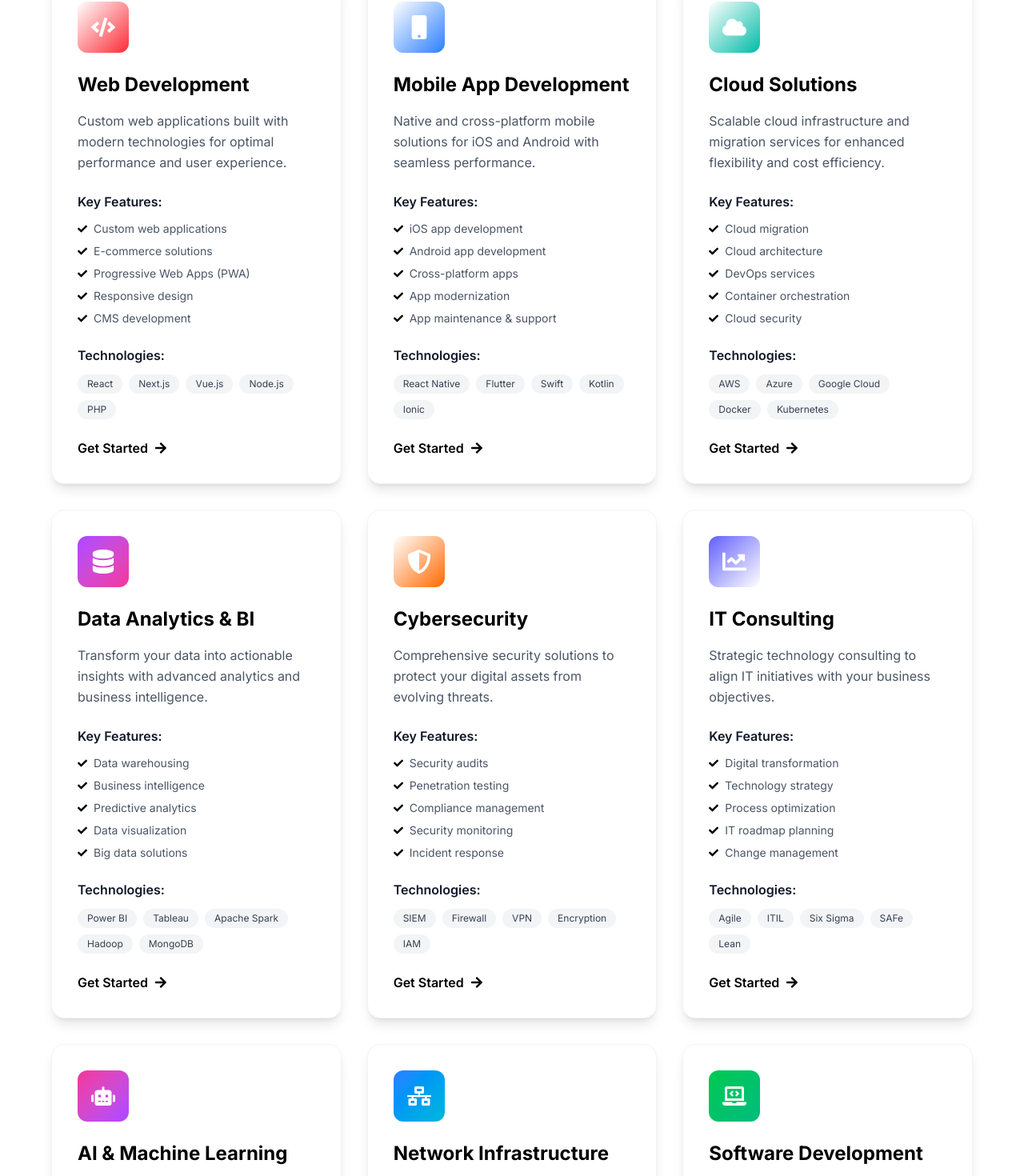
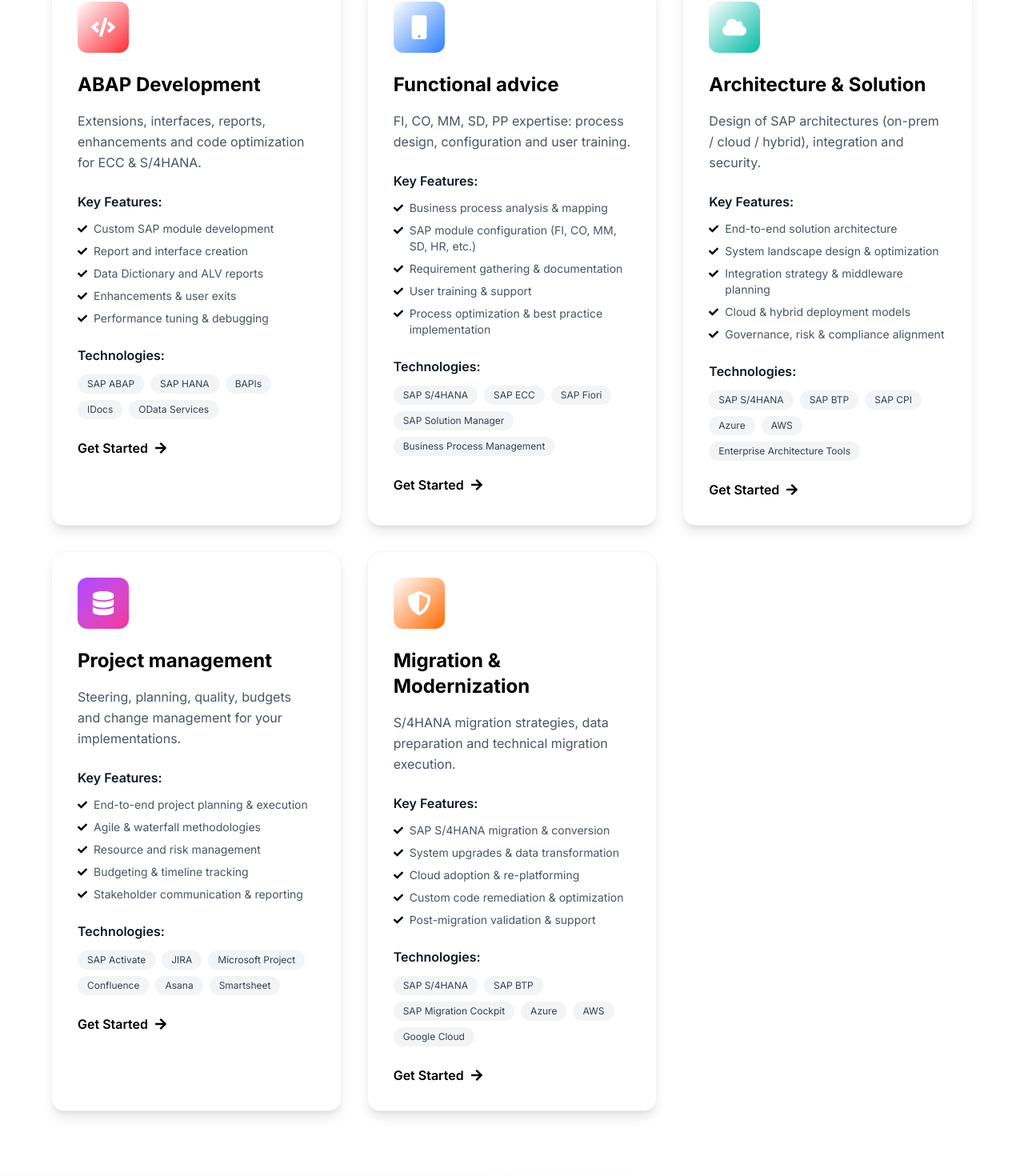
Before and after one commit to itrigerinnovationspvtltd/itbridgeglobal, a React (Vite) app: page /services in a window 1280 px wide. Shown: the part 828-2298 px from the top of the page at 80% size. Built offline with nearby package versions, Linux system fonts and the light colour scheme.

Commit message:
Content updated

```diff
--- a/src/components/Footer.jsx
+++ b/src/components/Footer.jsx
@@ -12,10 +12,11 @@ const Footer = () => {
   ];
 
   const services = [
-    'Web Development',
-    'Mobile App Development',
-    'Cloud Solutions',
-    'IT Consulting',
+    'ABAP Development',
+    'Functional advice',
+    'Architecture & Solution',
+    'Project management',
+    'Migration & Modernization',
   ];
 
   const socialLinks = [
--- a/src/components/Navbar.jsx
+++ b/src/components/Navbar.jsx
@@ -75,6 +75,13 @@ const Navbar = () => {
                 Get Started →
               </Link>
             </motion.div>
+              {/* Language Selector */}
+            <select className="ml-4 px-3 py-2 border border-gray-300 rounded-lg text-gray-700 bg-white hover:border-primary hover:text-primary focus:outline-none focus:ring-2 focus:ring-primary"
+            >
+              <option value="en">English</option>
+              <option value="fr">French</option>
+            </select>
+
           </div>
 
           {/* Mobile Menu Button */}
--- a/src/pages/About.jsx
+++ b/src/pages/About.jsx
@@ -209,7 +209,7 @@ const About = () => {
             className="text-center mb-16"
           >
             <h2 className="text-4xl md:text-5xl font-bold mb-4">
-              Our <span className="bg-gradient-to-r from-primary-orange to-primary-teal bg-clip-text text-transparent">Values</span>
+              Our <span className="bg-gradient-to-r from-primary to-accent bg-clip-text text-transparent">Values</span>
             </h2>
             <p className="text-xl text-gray-600 max-w-2xl mx-auto">
               The principles that guide everything we do
@@ -252,7 +252,7 @@ const About = () => {
             className="text-center mb-16"
           >
             <h2 className="text-4xl md:text-5xl font-bold mb-4">
-              Meet Our <span className="bg-gradient-to-r from-primary-teal to-primary-green bg-clip-text text-transparent">Team</span>
+              Meet Our <span className="bg-gradient-to-r from-primary to-accent bg-clip-text text-transparent">Team</span>
             </h2>
             <p className="text-xl text-gray-600 max-w-2xl mx-auto">
               The brilliant minds behind our success
@@ -303,7 +303,7 @@ const About = () => {
             className="text-center mb-16"
           >
             <h2 className="text-4xl md:text-5xl font-bold mb-4">
-              Certifications & <span className="bg-gradient-to-r from-primary-orange to-primary-teal bg-clip-text text-transparent">Awards</span>
+              Certifications & <span className="bg-gradient-to-r from-primary to-accent bg-clip-text text-transparent">Awards</span>
             </h2>
             <p className="text-xl text-gray-600 max-w-2xl mx-auto">
               Recognition of our commitment to excellence
--- a/src/pages/Home.jsx
+++ b/src/pages/Home.jsx
@@ -9,39 +9,33 @@ const Home = () => {
   const services = [
     {
       icon: FaCode,
-      title: 'Web Development',
-      description: 'Custom web applications built with modern technologies for optimal performance.',
+      title: 'ABAP Development',
+      description: 'Extensions, interfaces, reports, enhancements and code optimization for ECC & S/4HANA.',
       color: 'from-primary-orange to-red-500'
     },
     {
       icon: FaMobile,
-      title: 'Mobile App Development',
-      description: 'Native and cross-platform mobile solutions for iOS and Android.',
+      title: 'Functional advice',
+      description: 'FI, CO, MM, SD, PP expertise: process design, configuration and user training.',
       color: 'from-primary-teal to-blue-500'
     },
     {
       icon: FaCloud,
-      title: 'Cloud Solutions',
-      description: 'Scalable cloud infrastructure and migration services for your business.',
+      title: 'Architecture & Solution',
+      description: 'Design of SAP architectures (on-prem / cloud / hybrid), integration and security.',
       color: 'from-primary-green to-teal-500'
     },
     {
       icon: FaDatabase,
-      title: 'Data Analytics',
-      description: 'Transform your data into actionable insights with advanced analytics.',
+      title: 'Project management',
+      description: 'Steering, planning, quality, budgets and change management for your implementations.',
       color: 'from-purple-500 to-pink-500'
     },
     {
       icon: FaShieldAlt,
-      title: 'Cybersecurity',
-      description: 'Comprehensive security solutions to protect your digital assets.',
+      title: 'Migration & Modernization',
+      description: 'S/4HANA migration strategies, data preparation and technical migration execution.',
       color: 'from-primary-red to-orange-500'
-    },
-    {
-      icon: FaChartLine,
-      title: 'IT Consulting',
-      description: 'Strategic technology consulting to drive business growth.',
-      color: 'from-indigo-500 to-primary-teal'
     },
   ];
 
--- a/src/pages/Services.jsx
+++ b/src/pages/Services.jsx
@@ -10,172 +10,172 @@ const Services = () => {
   const allServices = [
     {
       icon: FaCode,
-      title: 'Web Development',
-      description: 'Custom web applications built with modern technologies for optimal performance and user experience.',
+      title: 'ABAP Development',
+      description: 'Extensions, interfaces, reports, enhancements and code optimization for ECC & S/4HANA.',
       color: 'from-primary-orange to-red-500',
       features: [
-        'Custom web applications',
-        'E-commerce solutions',
-        'Progressive Web Apps (PWA)',
-        'Responsive design',
-        'CMS development'
+        'Custom SAP module development',
+    'Report and interface creation',
+    'Data Dictionary and ALV reports',
+    'Enhancements & user exits',
+    'Performance tuning & debugging'
       ],
-      technologies: ['React', 'Next.js', 'Vue.js', 'Node.js', 'PHP']
+      technologies: ['SAP ABAP', 'SAP HANA', 'BAPIs', 'IDocs', 'OData Services']
     },
     {
       icon: FaMobile,
-      title: 'Mobile App Development',
-      description: 'Native and cross-platform mobile solutions for iOS and Android with seamless performance.',
+      title: 'Functional advice',
+      description: 'FI, CO, MM, SD, PP expertise: process design, configuration and user training.',
       color: 'from-primary-teal to-blue-500',
       features: [
-        'iOS app development',
-        'Android app development',
-        'Cross-platform apps',
-        'App modernization',
-        'App maintenance & support'
+        'Business process analysis & mapping',
+    'SAP module configuration (FI, CO, MM, SD, HR, etc.)',
+    'Requirement gathering & documentation',
+    'User training & support',
+    'Process optimization & best practice implementation'
       ],
-      technologies: ['React Native', 'Flutter', 'Swift', 'Kotlin', 'Ionic']
+      technologies: ['SAP S/4HANA', 'SAP ECC', 'SAP Fiori', 'SAP Solution Manager', 'Business Process Management']
     },
     {
       icon: FaCloud,
-      title: 'Cloud Solutions',
-      description: 'Scalable cloud infrastructure and migration services for enhanced flexibility and cost efficiency.',
+      title: 'Architecture & Solution',
+      description: 'Design of SAP architectures (on-prem / cloud / hybrid), integration and security.',
       color: 'from-primary-green to-teal-500',
       features: [
-        'Cloud migration',
-        'Cloud architecture',
-        'DevOps services',
-        'Container orchestration',
-        'Cloud security'
+        'End-to-end solution architecture',
+    'System landscape design & optimization',
+    'Integration strategy & middleware planning',
+    'Cloud & hybrid deployment models',
+    'Governance, risk & compliance alignment'
       ],
-      technologies: ['AWS', 'Azure', 'Google Cloud', 'Docker', 'Kubernetes']
+      technologies: ['SAP S/4HANA', 'SAP BTP', 'SAP CPI', 'Azure', 'AWS', 'Enterprise Architecture Tools']
     },
     {
       icon: FaDatabase,
-      title: 'Data Analytics & BI',
-      description: 'Transform your data into actionable insights with advanced analytics and business intelligence.',
+      title: 'Project management',
+      description: 'Steering, planning, quality, budgets and change management for your implementations.',
       color: 'from-purple-500 to-pink-500',
       features: [
-        'Data warehousing',
-        'Business intelligence',
-        'Predictive analytics',
-        'Data visualization',
-        'Big data solutions'
+        'End-to-end project planning & execution',
+    'Agile & waterfall methodologies',
+    'Resource and risk management',
+    'Budgeting & timeline tracking',
+    'Stakeholder communication & reporting'
       ],
-      technologies: ['Power BI', 'Tableau', 'Apache Spark', 'Hadoop', 'MongoDB']
+      technologies: ['SAP Activate', 'JIRA', 'Microsoft Project', 'Confluence', 'Asana', 'Smartsheet']
     },
     {
       icon: FaShieldAlt,
-      title: 'Cybersecurity',
-      description: 'Comprehensive security solutions to protect your digital assets from evolving threats.',
+      title: 'Migration & Modernization',
+      description: 'S/4HANA migration strategies, data preparation and technical migration execution.',
       color: 'from-primary-red to-orange-500',
       features: [
-        'Security audits',
-        'Penetration testing',
-        'Compliance management',
-        'Security monitoring',
-        'Incident response'
+        'SAP S/4HANA migration & conversion',
+    'System upgrades & data transformation',
+    'Cloud adoption & re-platforming',
+    'Custom code remediation & optimization',
+    'Post-migration validation & support'
       ],
-      technologies: ['SIEM', 'Firewall', 'VPN', 'Encryption', 'IAM']
+      technologies: ['SAP S/4HANA', 'SAP BTP', 'SAP Migration Cockpit', 'Azure', 'AWS', 'Google Cloud']
     },
-    {
-      icon: FaChartLine,
-      title: 'IT Consulting',
-      description: 'Strategic technology consulting to align IT initiatives with your business objectives.',
-      color: 'from-indigo-500 to-primary-teal',
-      features: [
-        'Digital transformation',
-        'Technology strategy',
-        'Process optimization',
-        'IT roadmap planning',
-        'Change management'
-      ],
-      technologies: ['Agile', 'ITIL', 'Six Sigma', 'SAFe', 'Lean']
-    },
-    {
-      icon: FaRobot,
-      title: 'AI & Machine Learning',
-      description: 'Harness the power of artificial intelligence to automate processes and gain competitive advantage.',
-      color: 'from-pink-500 to-purple-500',
-      features: [
-        'Machine learning models',
-        'Natural language processing',
-        'Computer vision',
-        'Chatbots & virtual assistants',
-        'Predictive analytics'
-      ],
-      technologies: ['TensorFlow', 'PyTorch', 'OpenAI', 'Scikit-learn', 'Python']
-    },
-    {
-      icon: FaNetworkWired,
-      title: 'Network Infrastructure',
-      description: 'Design, implementation, and management of robust network infrastructure solutions.',
-      color: 'from-blue-500 to-cyan-500',
-      features: [
-        'Network design',
-        'Infrastructure setup',
-        'Network security',
-        'Performance monitoring',
-        'Network optimization'
-      ],
-      technologies: ['Cisco', 'Juniper', 'SD-WAN', 'VPN', 'Load Balancers']
-    },
-    {
-      icon: FaLaptopCode,
-      title: 'Software Development',
-      description: 'Custom software solutions tailored to your unique business requirements and workflows.',
-      color: 'from-green-500 to-emerald-500',
-      features: [
-        'Enterprise software',
-        'Custom applications',
-        'API development',
-        'Software integration',
-        'Legacy modernization'
-      ],
-      technologies: ['Java', '.NET', 'Python', 'Go', 'Microservices']
-    },
-    {
-      icon: FaServer,
-      title: 'Managed IT Services',
-      description: '24/7 IT support and management to keep your systems running smoothly and securely.',
-      color: 'from-orange-500 to-red-500',
-      features: [
-        '24/7 monitoring',
-        'Help desk support',
-        'System maintenance',
-        'Backup & recovery',
-        'Performance optimization'
-      ],
-      technologies: ['ITSM', 'Remote monitoring', 'Automation', 'Backup solutions']
-    },
-    {
-      icon: FaGlobe,
-      title: 'Digital Marketing',
-      description: 'Comprehensive digital marketing strategies to grow your online presence and reach.',
-      color: 'from-teal-500 to-blue-500',
-      features: [
-        'SEO optimization',
-        'Social media marketing',
-        'Content marketing',
-        'PPC campaigns',
-        'Email marketing'
-      ],
-      technologies: ['Google Analytics', 'SEMrush', 'HubSpot', 'Mailchimp', 'Google Ads']
-    },
-    {
-      icon: FaCog,
-      title: 'Process Automation',
-      description: 'Streamline operations and reduce costs with intelligent process automation solutions.',
-      color: 'from-primary-orange to-yellow-500',
-      features: [
-        'Robotic process automation',
-        'Workflow automation',
-        'Business process management',
-        'Integration services',
-        'Custom automation tools'
-      ],
-      technologies: ['UiPath', 'Automation Anywhere', 'Zapier', 'Power Automate']
-    },
+    // {
+    //   icon: FaChartLine,
+    //   title: 'IT Consulting',
+    //   description: 'Strategic technology consulting to align IT initiatives with your business objectives.',
+    //   color: 'from-indigo-500 to-primary-teal',
+    //   features: [
+    //     'Digital transformation',
+    //     'Technology strategy',
+    //     'Process optimization',
+    //     'IT roadmap planning',
+    //     'Change management'
+    //   ],
+    //   technologies: ['Agile', 'ITIL', 'Six Sigma', 'SAFe', 'Lean']
+    // },
+    // {
+    //   icon: FaRobot,
+    //   title: 'AI & Machine Learning',
+    //   description: 'Harness the power of artificial intelligence to automate processes and gain competitive advantage.',
+    //   color: 'from-pink-500 to-purple-500',
+    //   features: [
+    //     'Machine learning models',
+    //     'Natural language processing',
+    //     'Computer vision',
+    //     'Chatbots & virtual assistants',
+    //     'Predictive analytics'
+    //   ],
+    //   technologies: ['TensorFlow', 'PyTorch', 'OpenAI', 'Scikit-learn', 'Python']
+    // },
+    // {
+    //   icon: FaNetworkWired,
+    //   title: 'Network Infrastructure',
+    //   description: 'Design, implementation, and management of robust network infrastructure solutions.',
+    //   color: 'from-blue-500 to-cyan-500',
+    //   features: [
+    //     'Network design',
+    //     'Infrastructure setup',
+    //     'Network security',
+    //     'Performance monitoring',
+    //     'Network optimization'
+    //   ],
+    //   technologies: ['Cisco', 'Juniper', 'SD-WAN', 'VPN', 'Load Balancers']
+    // },
+    // {
+    //   icon: FaLaptopCode,
+    //   title: 'Software Development',
+    //   description: 'Custom software solutions tailored to your unique business requirements and workflows.',
+    //   color: 'from-green-500 to-emerald-500',
+    //   features: [
+    //     'Enterprise software',
+    //     'Custom applications',
+    //     'API development',
+    //     'Software integration',
+    //     'Legacy modernization'
+    //   ],
+    //   technologies: ['Java', '.NET', 'Python', 'Go', 'Microservices']
+    // },
+    // {
+    //   icon: FaServer,
+    //   title: 'Managed IT Services',
+    //   description: '24/7 IT support and management to keep your systems running smoothly and securely.',
+    //   color: 'from-orange-500 to-red-500',
+    //   features: [
+    //     '24/7 monitoring',
+    //     'Help desk support',
+    //     'System maintenance',
+    //     'Backup & recovery',
+    //     'Performance optimization'
+    //   ],
+    //   technologies: ['ITSM', 'Remote monitoring', 'Automation', 'Backup solutions']
+    // },
+    // {
+    //   icon: FaGlobe,
+    //   title: 'Digital Marketing',
+    //   description: 'Comprehensive digital marketing strategies to grow your online presence and reach.',
+    //   color: 'from-teal-500 to-blue-500',
+    //   features: [
+    //     'SEO optimization',
+    //     'Social media marketing',
+    //     'Content marketing',
+    //     'PPC campaigns',
+    //     'Email marketing'
+    //   ],
+    //   technologies: ['Google Analytics', 'SEMrush', 'HubSpot', 'Mailchimp', 'Google Ads']
+    // },
+    // {
+    //   icon: FaCog,
+    //   title: 'Process Automation',
+    //   description: 'Streamline operations and reduce costs with intelligent process automation solutions.',
+    //   color: 'from-primary-orange to-yellow-500',
+    //   features: [
+    //     'Robotic process automation',
+    //     'Workflow automation',
+    //     'Business process management',
+    //     'Integration services',
+    //     'Custom automation tools'
+    //   ],
+    //   technologies: ['UiPath', 'Automation Anywhere', 'Zapier', 'Power Automate']
+    // },
   ];
 
   const process = [
```
Also changed, not shown: 2 other files (tests, documents, lock files or other folders).
